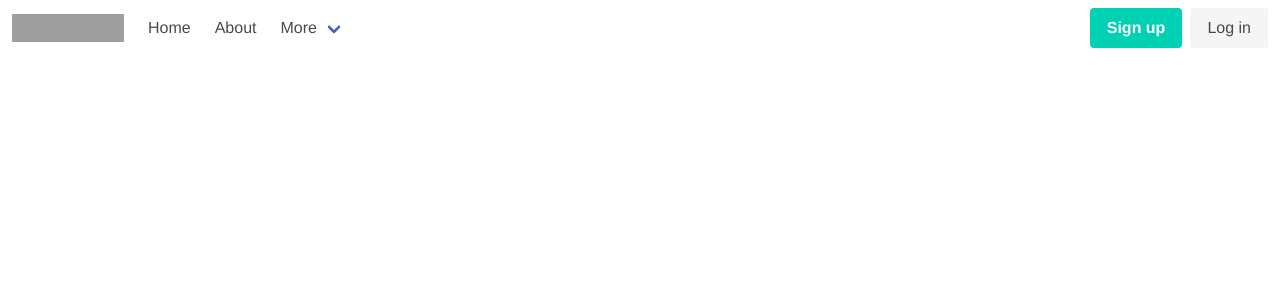
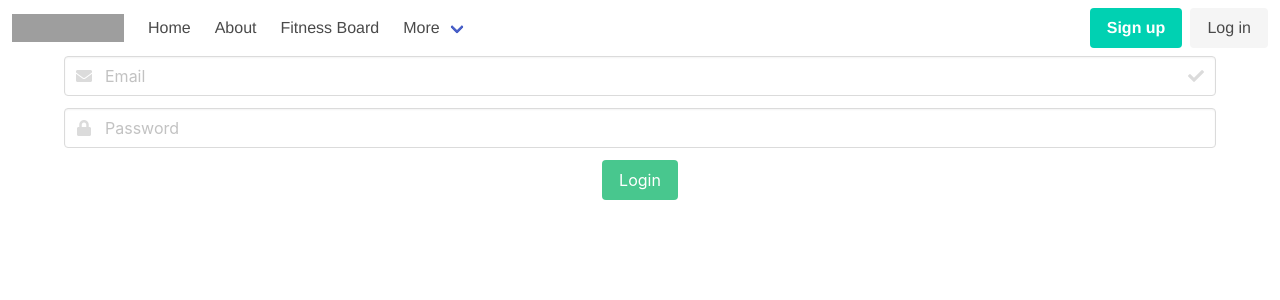
Before and after one commit to meel209/web_server_prog_final, a Vue app in the folder client/: page /login in a window 1280 px wide. Shown: the top 300 px of the page. Built offline with nearby package versions, Linux system fonts and the light colour scheme; grey boxes are pictures that could not be loaded.

Commit message:
Updated Login
	- Included Fitness Nav option
	- Add a correct paths to routes, and include the fittness
	route which will be hidden
	- In Login.vue we make the user move to Home page after Login

```diff
--- a/client/src/components/Nav.vue
+++ b/client/src/components/Nav.vue
@@ -78,9 +78,9 @@ Example HTML-->
     <div class="navbar-start">
 
 
-      <router-link to="/" class="navbar-item" active-class="is-current" exact>Home</router-link>
+      <router-link to="/home" class="navbar-item" active-class="is-current" exact>Home</router-link>
       <router-link to="/about" class="navbar-item" active-class="is-current">About</router-link>
-     <!-- <router-link to="/game" class="navbar-item" active-class="is-current">Game</router-link>-->
+      <router-link to="/fitness" class="navbar-item" active-class="is-current">Fitness Board</router-link>
 
 
       <div class="navbar-item has-dropdown is-hoverable">
--- a/client/src/views/Login.vue
+++ b/client/src/views/Login.vue
@@ -32,6 +32,7 @@
 
 <script>
 import { Login } from "../models/Users";
+
 export default {
     data(){
         return {
@@ -44,7 +45,7 @@ export default {
         login(){
             try {
                 Login(this.email, this.password);
-                this.$router.push('/game');
+                this.$router.push('/home');
             } catch (error) {
                 this.error = error;
             }
@@ -54,4 +55,5 @@ export default {
 </script>
 
 <style>
+
 </style>
```
Also changed, not shown: client/src/router/index.js (+5 -2 lines), client/src/views/Fitness.vue (added).
